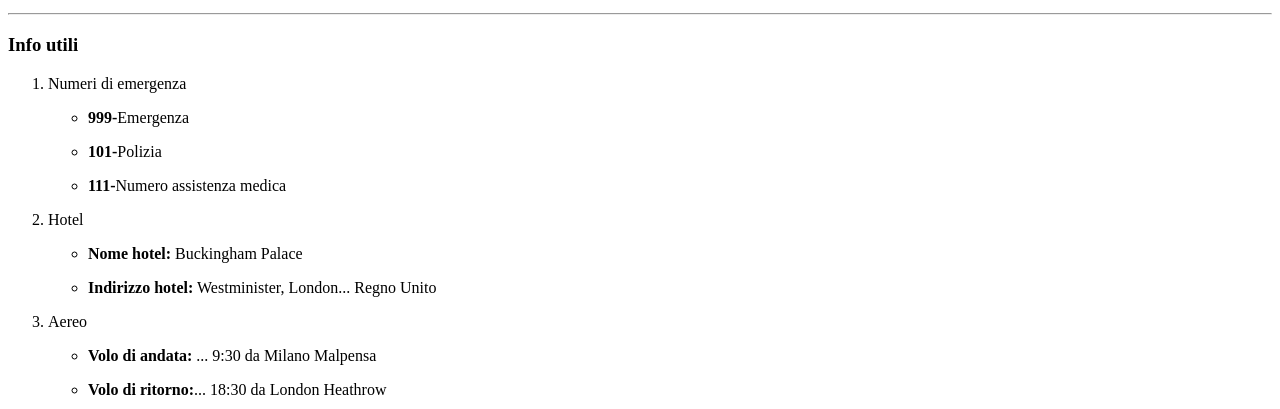
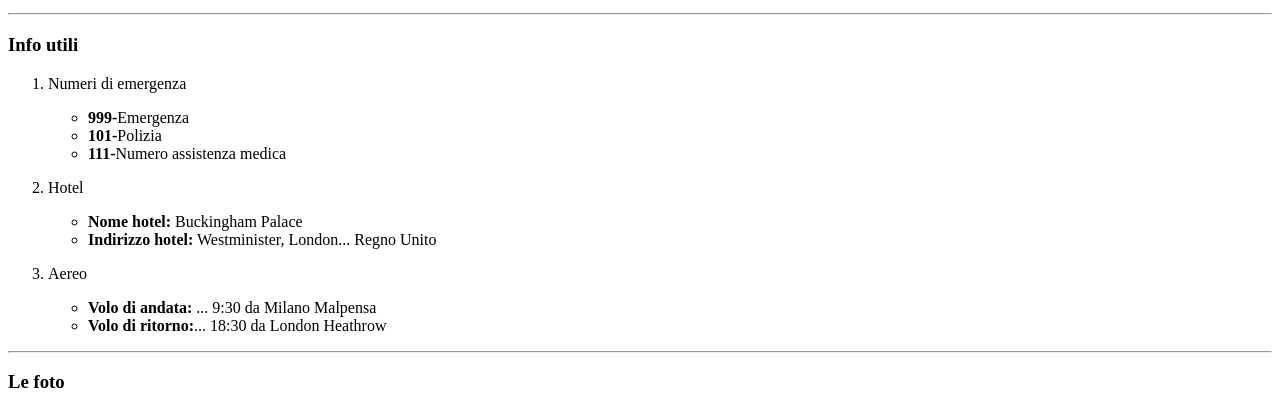
Before and after one commit to GiulianoPrimavera/html-london-trip, a plain HTML site: page index.html in a window 1280 px wide. Shown: the part 1021-1430 px from the top of the page. Drawn offline with Linux system fonts and the light colour scheme; grey boxes are pictures that could not be loaded.

Commit message:
rimossi i tag <p> superflui

```diff
--- a/index.html
+++ b/index.html
@@ -86,37 +86,23 @@
                 <li>
                     <p>Numeri di emergenza</p>
                     <ul>
-                        <li>
-                            <p><strong>999-</strong>Emergenza</p>
-                        </li>
-                        <li>
-                            <p><strong>101-</strong>Polizia</p>
-                        </li>
-                        <li>
-                            <p><strong>111-</strong>Numero assistenza medica</p>
-                        </li>
+                        <li><strong>999-</strong>Emergenza</li>
+                        <li><strong>101-</strong>Polizia</li>
+                        <li><strong>111-</strong>Numero assistenza medica</li>
                     </ul>
                 </li>
                 <li>
                     <p>Hotel</p>
                     <ul>
-                        <li>
-                            <p><strong>Nome hotel:</strong> Buckingham Palace</p>
-                        </li>
-                        <li>
-                            <p><strong>Indirizzo hotel:</strong> Westminister, London... Regno Unito</p>
-                        </li>
+                        <li><strong>Nome hotel:</strong> Buckingham Palace</li>
+                        <li><strong>Indirizzo hotel:</strong> Westminister, London... Regno Unito</li>
                     </ul>
                 </li>
                 <li>
                     <p>Aereo</p>
                     <ul>
-                        <li>
-                            <p><strong>Volo di andata:</strong> ... 9:30 da Milano Malpensa</p>
-                        </li>
-                        <li>
-                            <p><strong>Volo di ritorno:</strong>... 18:30 da London Heathrow</p>
-                        </li>
+                        <li><strong>Volo di andata:</strong> ... 9:30 da Milano Malpensa</li>
+                        <li><strong>Volo di ritorno:</strong>... 18:30 da London Heathrow</li>
                     </ul>
                 </li>
             </ol>
```
